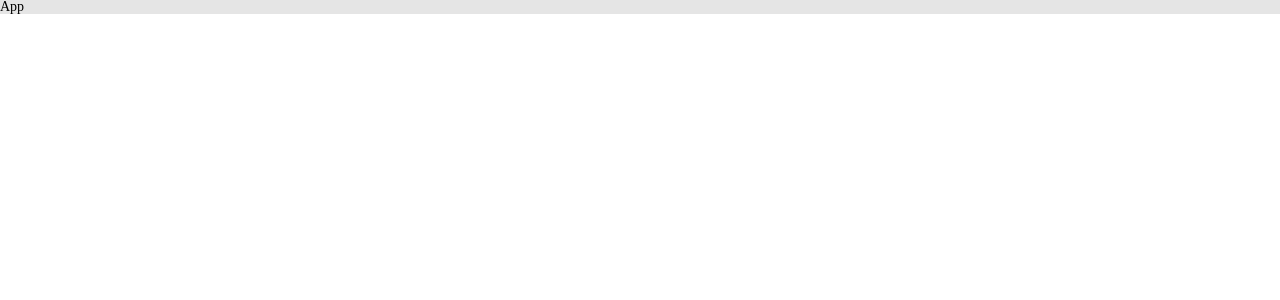
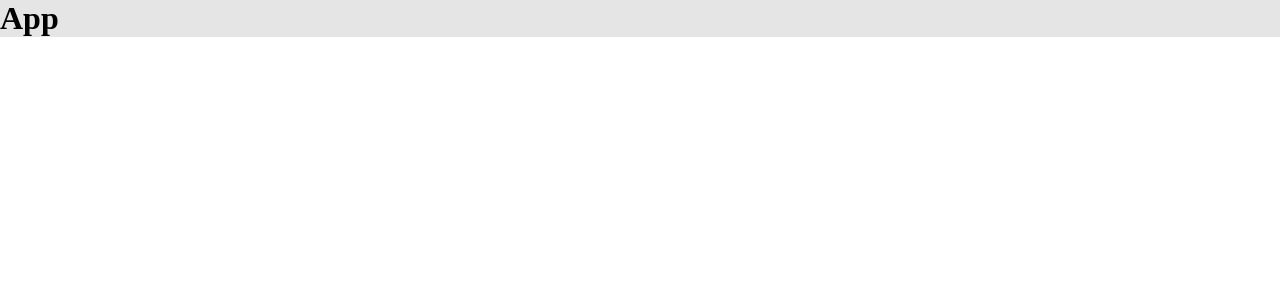
Before and after one commit to liubomyrzdrl/country-app, a React (Create React App) app: page / in a window 1280 px wide. Shown: the top 300 px of the page. Built offline with nearby package versions, Linux system fonts and the light colour scheme.

Commit message:
remove null file

```diff
--- a/src/scss/null.scss
+++ /dev/null
@@ -1,17 +0,0 @@
-/*null-style*/
-*{padding: 0;margin: 0;border: 0;}
-*,*:before,*:after{-moz-box-sizing: border-box;-webkit-box-sizing: border-box;box-sizing: border-box;}
-:focus,:active{outline: none;}
-a:focus,a:active{outline: none;}
-nav,footer,header,aside{display: block;}
-html,body{height:100%;width:100%;font-size:100%;line-height:1;font-size:14px;-ms-text-size-adjust:100%;-moz-text-size-adjust:100%;-webkit-text-size-adjust:100%;}
-input,button,textarea{font-family:inherit;}
-input::-ms-clear{display: none;}
-button{cursor: pointer;}
-button::-moz-focus-inner{padding:0;border:0;}
-a,a:visited{text-decoration: none;}
-a:hover{text-decoration: none;}
-ul li{list-style: none;}
-img{vertical-align: top;}
-h1,h2,h3,h4,h5,h6{font-size:inherit;font-weight: inherit;}
-/*--------------------*/
--- a/src/scss/style.scss
+++ b/src/scss/style.scss
@@ -1,5 +1,19 @@
-@import "./null.scss";
+* {
+  padding: 0;
+  margin: 0;
+  border: 0;
+}
+
+*,
+*:before,
+*:after {
+  box-sizing: border-box;
+}
+
+ul li {
+  list-style: none;
+}
 
 .App {
-    background: #E5E5E5;
+  background: #e5e5e5;
 }
```
Also changed, not shown: src/App.js (line endings or trailing spaces), src/index.js (line endings or trailing spaces).
